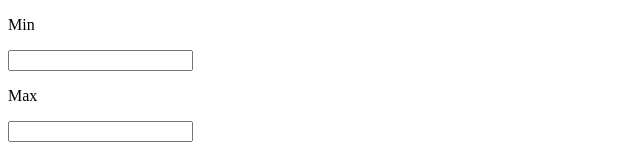
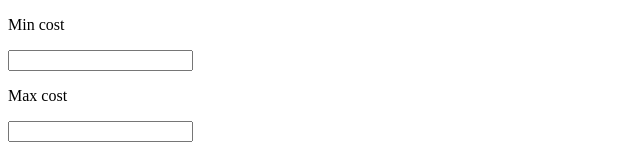
Before and after one commit to ktttnv/interview-live-coding-list, a React (Create React App) app: page / in a window 1280 px wide. Shown: the top 158 px of the page, without its empty margins (0-640 px from the left). Built offline with nearby package versions, Linux system fonts and the light colour scheme.

Commit message:
Added validation to input fields

```diff
--- a/src/App.js
+++ b/src/App.js
@@ -45,21 +45,34 @@ export default function App() {
     return items.filter(itemFilter);
   }, [filters]);
 
+  const isNotValidNumberInput = (inputValue) => {
+    return Number.isNaN(Number(inputValue));
+  }
+
   return (
     <div>
-      <p>Min</p>
+      <p>Min cost</p>
       <input onChange={(e) =>
         setFilters((prevState) => {
           return {...prevState, minCost: e.target.value}
         })
       }/>
+      {
+        isNotValidNumberInput(filters.minCost) &&
+        <p>Input value must be number</p>
+      }
 
-      <p>Max</p>
+      <p>Max cost</p>
       <input onChange={(e) =>
         setFilters((prevState) => {
           return {...prevState, maxCost: e.target.value}
         })
       }/>
+      {
+        isNotValidNumberInput(filters.maxCost) &&
+        <p>Input value must be number</p>
+      }
+
 
       <br/>
       <br/>
```
